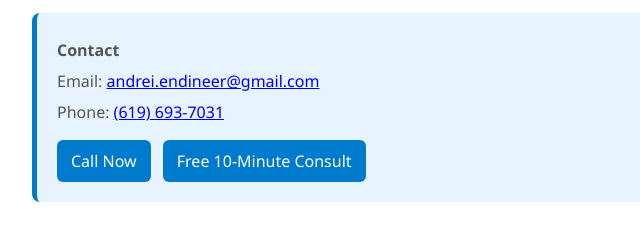
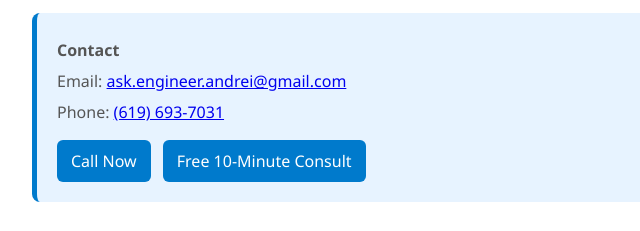
Before and after one commit to andymclink/andymclink.github.io, a plain HTML site: page index.html in a window 1280 px wide. Shown: the part 547-778 px from the top of the page, 158-798 px from the left. Drawn offline with Linux system fonts and the light colour scheme.

Commit message:
Update index.html

```diff
--- a/index.html
+++ b/index.html
@@ -56,7 +56,7 @@
     .muted { color:#777; font-size: 0.95rem; }
   </style>
   <meta name="telephone" content="+16196937031">
-  <meta name="email" content="andrei.endineer@gmail.com">
+  <meta name="email" content="	ask.engineer.andrei@gmail.com">
 </head>
 <body>
   <div class="container">
@@ -87,10 +87,10 @@
 
       <div class="contact">
         <p><strong>Contact</strong></p>
-        <p>Email: <a href="mailto:andrei.endineer@gmail.com">andrei.endineer@gmail.com</a></p>
+        <p>Email: <a href="mailto:	ask.engineer.andrei@gmail.com">	ask.engineer.andrei@gmail.com</a></p>
         <p>Phone: <a href="tel:+16196937031">(619) 693-7031</a></p>
         <a class="cta" href="tel:+16196937031">Call Now</a>
-        <a class="cta" href="mailto:andrei.endineer@gmail.com?subject=Free%2010-Minute%20Consultation%20Request&body=Hello%20Andrei,%0A%0AI%20would%20like%20to%20book%20a%20free%2010-minute%20consultation.%20Please%20let%20me%20know%20your%20availability.%0A%0AThank%20you.">
+        <a class="cta" href="mailto:	ask.engineer.andrei@gmail.com?subject=Free%2010-Minute%20Consultation%20Request&body=Hello%20Andrei,%0A%0AI%20would%20like%20to%20book%20a%20free%2010-minute%20consultation.%20Please%20let%20me%20know%20your%20availability.%0A%0AThank%20you.">
           Free 10-Minute Consult
         </a>
       </div>
@@ -118,10 +118,10 @@
 
       <div class="contact">
         <p><strong>Контакты</strong></p>
-        <p>Email: <a href="mailto:andrei.endineer@gmail.com">andrei.endineer@gmail.com</a></p>
+        <p>Email: <a href="mailto:	ask.engineer.andrei@gmail.com">	ask.engineer.andrei@gmail.com</a></p>
         <p>Телефон: <a href="tel:+16196937031">(619) 693-7031</a></p>
         <a class="cta" href="tel:+16196937031">Позвонить</a>
-        <a class="cta" href="mailto:andrei.endineer@gmail.com?subject=%D0%97%D0%B0%D0%BF%D0%B8%D1%81%D1%8C%20%D0%BD%D0%B0%20%D0%B1%D0%B5%D1%81%D0%BF%D0%BB%D0%B0%D1%82%D0%BD%D1%83%D1%8E%2010-%D0%BC%D0%B8%D0%BD%D1%83%D1%82%D0%BD%D1%83%D1%8E%20%D0%BA%D0%BE%D0%BD%D1%81%D1%83%D0%BB%D1%8C%D1%82%D0%B0%D1%86%D0%B8%D1%8E&body=%D0%97%D0%B4%D1%80%D0%B0%D0%B2%D1%81%D1%82%D0%B2%D1%83%D0%B9%D1%82%D0%B5%2C%20%D0%90%D0%BD%D0%B4%D1%80%D0%B5%D0%B9!%0A%0A%D0%A5%D0%BE%D1%82%D0%B5%D0%BB(%D0%B0)%20%D0%B7%D0%B0%D0%BF%D0%B8%D1%81%D0%B0%D1%82%D1%8C%D1%81%D1%8F%20%D0%BD%D0%B0%20%D0%B1%D0%B5%D1%81%D0%BF%D0%BB%D0%B0%D1%82%D0%BD%D1%83%D1%8E%2010-%D0%BC%D0%B8%D0%BD%D1%83%D1%82%D0%BD%D1%83%D1%8E%20%D0%BA%D0%BE%D0%BD%D1%81%D1%83%D0%BB%D1%8C%D1%82%D0%B0%D1%86%D0%B8%D1%8E.%20%D0%A1%D0%BA%D0%B0%D0%B6%D0%B8%D1%82%D0%B5%2C%20%D0%BF%D0%BE%D0%B6%D0%B0%D0%BB%D1%83%D0%B9%D1%81%D1%82%D0%B0%2C%20%D0%BA%D0%BE%D0%B3%D0%B4%D0%B0%20%D0%B2%D0%B0%D0%BC%20%D1%83%D0%B4%D0%BE%D0%B1%D0%BD%D0%BE.%0A%0A%D0%A1%20%D1%83%D0%B2%D0%B0%D0%B6%D0%B5%D0%BD%D0%B8%D0%B5%D0%BC.">
+        <a class="cta" href="mailto:	ask.engineer.andrei@gmail.com?subject=%D0%97%D0%B0%D0%BF%D0%B8%D1%81%D1%8C%20%D0%BD%D0%B0%20%D0%B1%D0%B5%D1%81%D0%BF%D0%BB%D0%B0%D1%82%D0%BD%D1%83%D1%8E%2010-%D0%BC%D0%B8%D0%BD%D1%83%D1%82%D0%BD%D1%83%D1%8E%20%D0%BA%D0%BE%D0%BD%D1%81%D1%83%D0%BB%D1%8C%D1%82%D0%B0%D1%86%D0%B8%D1%8E&body=%D0%97%D0%B4%D1%80%D0%B0%D0%B2%D1%81%D1%82%D0%B2%D1%83%D0%B9%D1%82%D0%B5%2C%20%D0%90%D0%BD%D0%B4%D1%80%D0%B5%D0%B9!%0A%0A%D0%A5%D0%BE%D1%82%D0%B5%D0%BB(%D0%B0)%20%D0%B7%D0%B0%D0%BF%D0%B8%D1%81%D0%B0%D1%82%D1%8C%D1%81%D1%8F%20%D0%BD%D0%B0%20%D0%B1%D0%B5%D1%81%D0%BF%D0%BB%D0%B0%D1%82%D0%BD%D1%83%D1%8E%2010-%D0%BC%D0%B8%D0%BD%D1%83%D1%82%D0%BD%D1%83%D1%8E%20%D0%BA%D0%BE%D0%BD%D1%81%D1%83%D0%BB%D1%8C%D1%82%D0%B0%D1%86%D0%B8%D1%8E.%20%D0%A1%D0%BA%D0%B0%D0%B6%D0%B8%D1%82%D0%B5%2C%20%D0%BF%D0%BE%D0%B6%D0%B0%D0%BB%D1%83%D0%B9%D1%81%D1%82%D0%B0%2C%20%D0%BA%D0%BE%D0%B3%D0%B4%D0%B0%20%D0%B2%D0%B0%D0%BC%20%D1%83%D0%B4%D0%BE%D0%B1%D0%BD%D0%BE.%0A%0A%D0%A1%20%D1%83%D0%B2%D0%B0%D0%B6%D0%B5%D0%BD%D0%B8%D0%B5%D0%BC.">
           Бесплатная 10-минутная консультация
         </a>
       </div>
```
